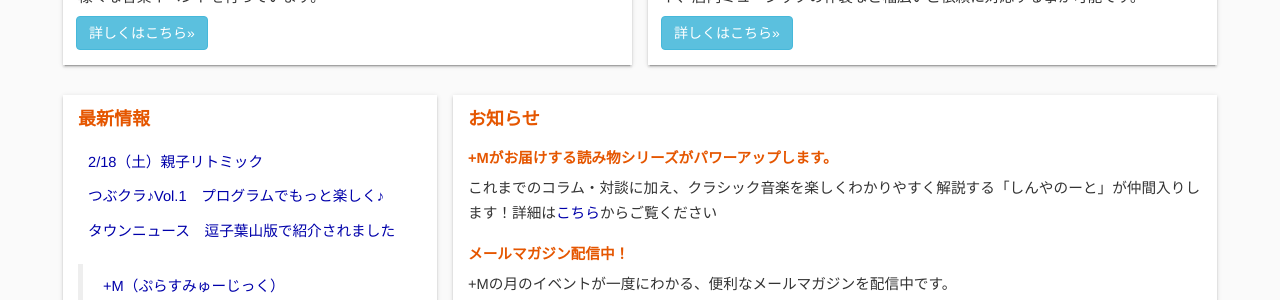
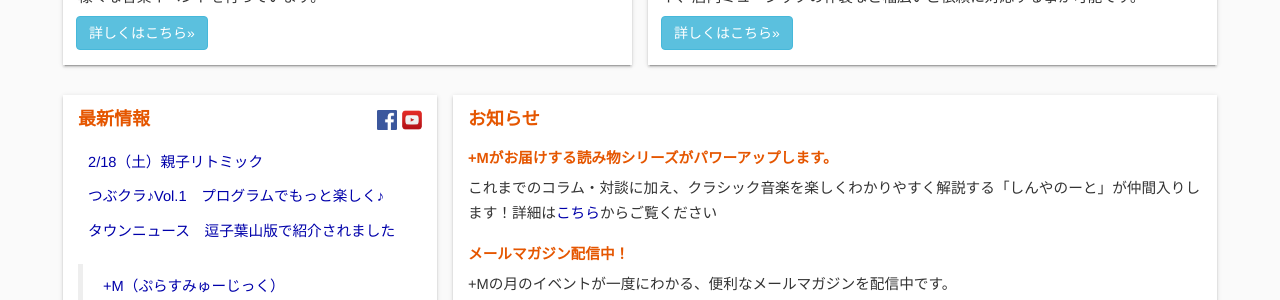
Before and after one commit to shinnkondo/plus-music-japan.github.io, a Jekyll site: the page built from index.html, in a window 1280 px wide. Shown: the part 642-942 px from the top of the page. Built offline with Jekyll 4.4.1, drawn with Linux system fonts in a browser that asks for light colours; nearby versions of some CDN libraries; some web fonts are replaced.

Commit message:
ソーシャルサイトへのリンクを追加。

```diff
--- a/index.html
+++ b/index.html
@@ -85,7 +85,13 @@ description: ""
 		<div class="row main-columns">
 			<div class="col-sm-6 col-md-5 col-lg-4">
 				<div class="paper-box main-column">
-					<h2 id="news">最新情報</h2>
+					<h2 id="news">最新情報
+						<span class="pull-right">
+							<a href="https://www.facebook.com/plusmusic.zushi/"><img src="{{BASE_PATH}}/assets/images/icons/FB-f-Logo__blue_114.png" alt="" height="20" width="20"></a>
+							<a href="https://www.youtube.com/channel/UCzUGX_VAsj4xOBd36fYcu_w/featured"><img src="{{BASE_PATH}}/assets/images/icons/YouTube-social-squircle_red_128px.png" alt="" height="20" width="20"></a>
+						</span>
+					</h2>
+
 					<ul class="newslist">
 						{% for line in site.data.news %}
 						<li><a href="{{ BASE_PATH }}{{line.url}}">{{line.title}}</a></li>
```
Also changed, not shown: assets/images/icons/FB-f-Logo__blue_114.png (added), assets/images/icons/YouTube-social-squircle_red_128px.png (added).
